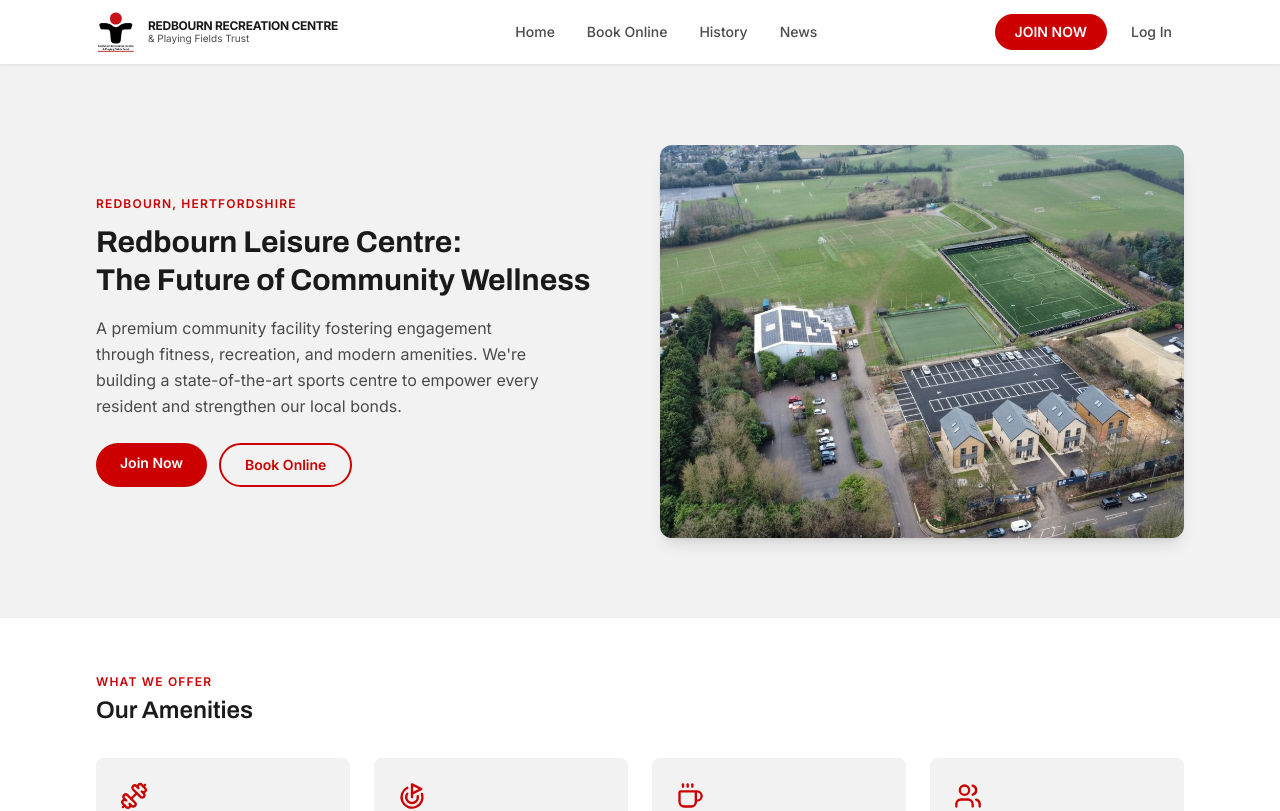
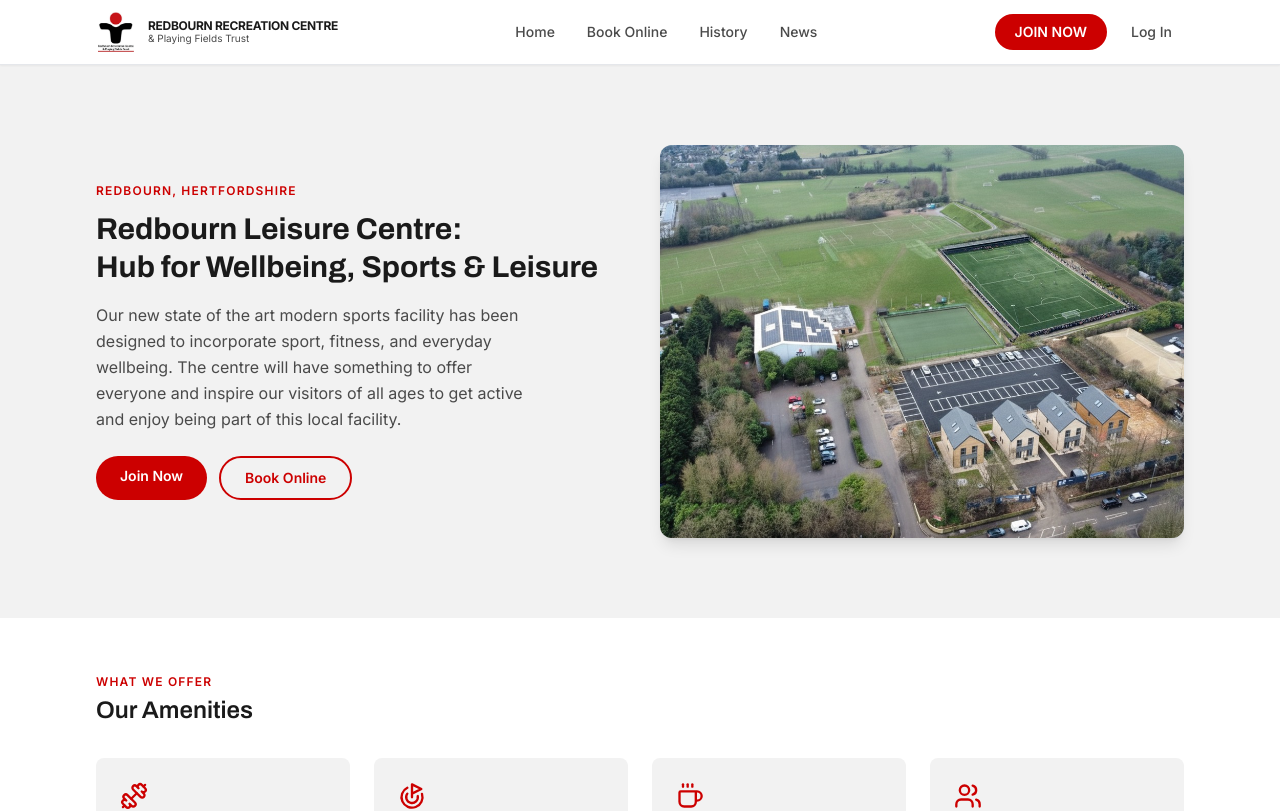
Before and after one commit to 11MFDOOM11/Redbourne-Rec-website, a Next.js app: page / in a window 1280 px wide. Shown: the top 811 px of the page. Built offline with nearby package versions, Linux system fonts and the light colour scheme.

Commit message:
Changed container text on home page

```diff
--- a/app/page.tsx
+++ b/app/page.tsx
@@ -56,12 +56,13 @@ export default function HomePage() {
               </p>
               <h1 className="text-3xl font-bold text-[#1A1A1A] leading-tight mb-4">
                 Redbourn Leisure Centre:<br />
-                The Future of Community Wellness
+                Hub for Wellbeing, Sports & Leisure
               </h1>
               <p className="text-base text-[#4A4A4A] leading-relaxed mb-6 max-w-md">
-                A premium community facility fostering engagement through fitness,
-                recreation, and modern amenities. We're building a state-of-the-art
-                sports centre to empower every resident and strengthen our local bonds.
+              Our new state of the art modern sports facility has been designed to incorporate
+              sport, fitness, and everyday wellbeing. The centre will have something to offer
+              everyone and inspire our visitors of all ages to get active and enjoy being part of this
+              local facility.
               </p>
               <div className="flex flex-wrap gap-3">
                 <Link
```
